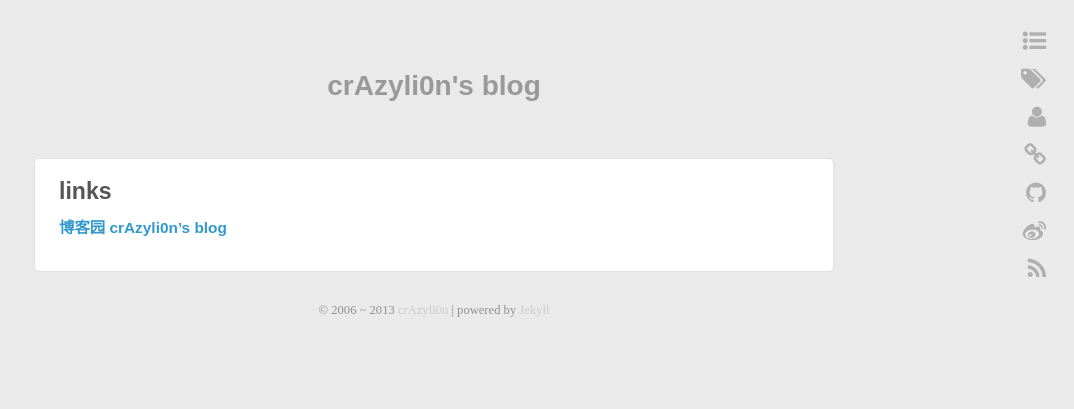
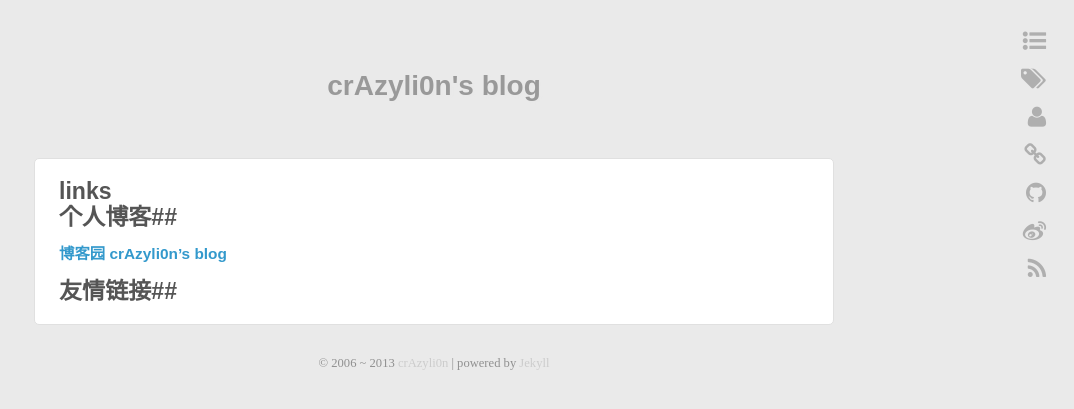
Before and after one commit to xidianpanpei/xidianpanpei.blog, a Jekyll site: the page built from links.markdown, in a window 1280 px wide. Shown: the top 409 px of the page, without its empty margins (206-1280 px from the left). Built offline with Jekyll 4.4.1, drawn with Linux system fonts in a browser that asks for light colours; some web fonts are replaced; Markdown is read by kramdown in place of the engine named in the settings.

Commit message:
修改页面链接

```diff
--- a/links.markdown
+++ b/links.markdown
@@ -3,4 +3,7 @@ title: links
 layout: page
 ---
 
+##个人博客##
 **[博客园 crAzyli0n's blog](http://www.cnblogs.com/panpei/)**
+
+##友情链接##
```
